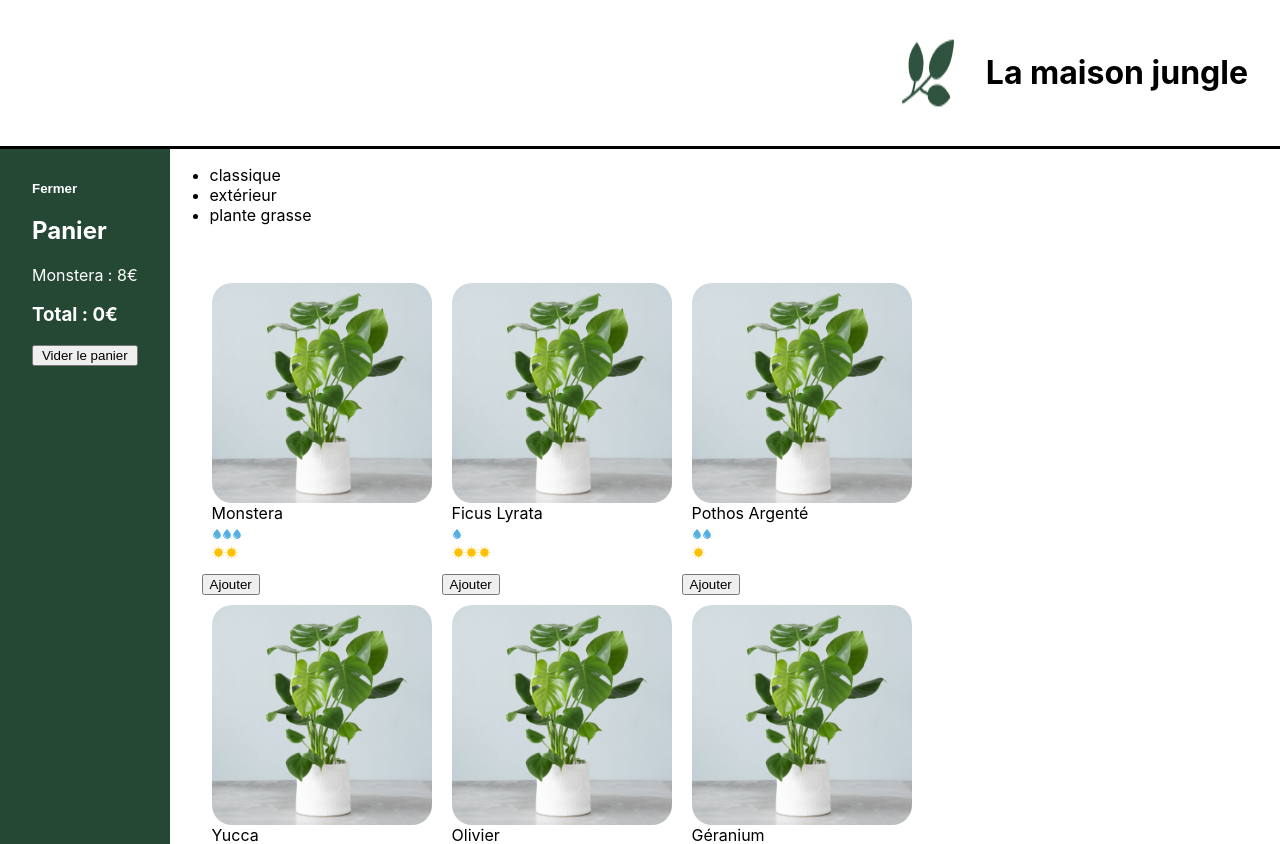
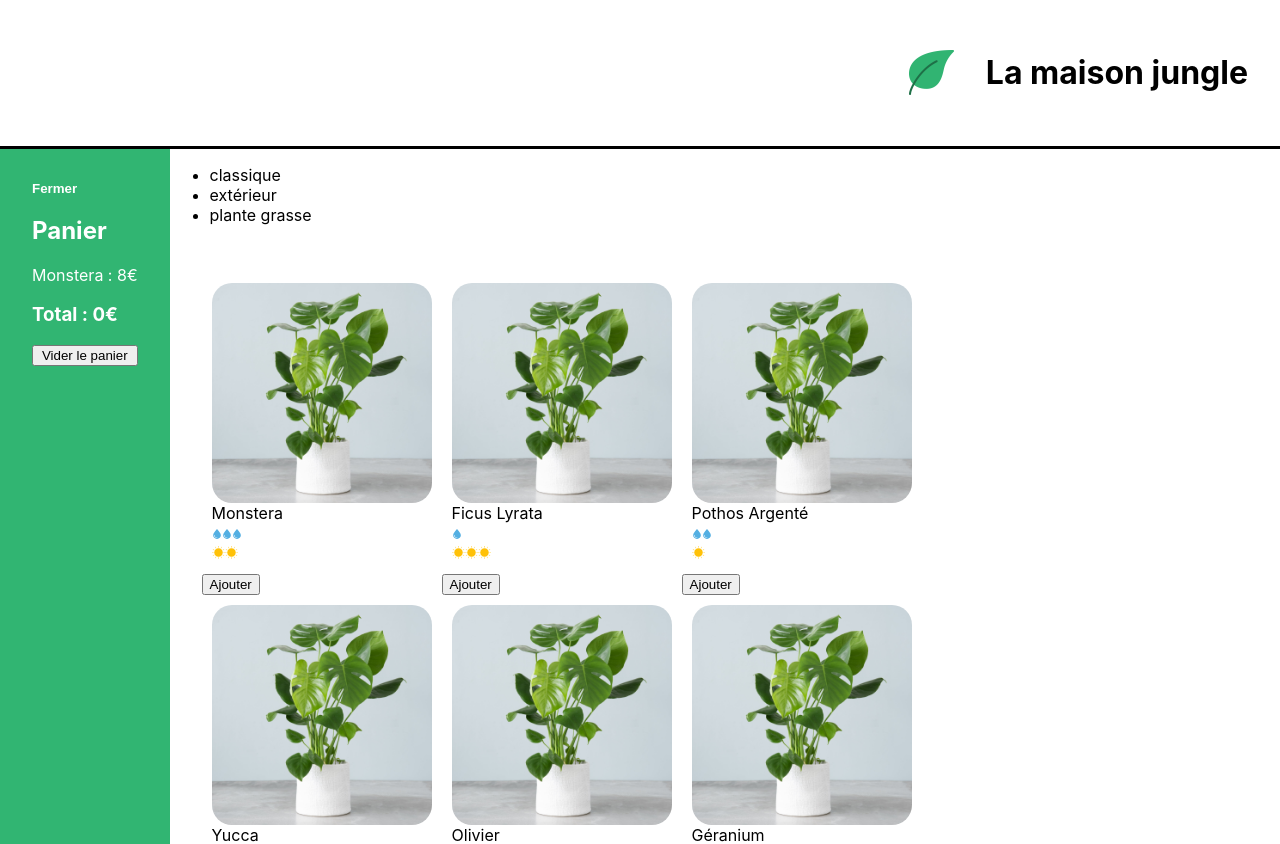
Before and after one commit to OpenClassrooms-Student-Center/7008001-Debutez-avec-React, a React (Create React App) app: page / in a window 1280 px wide. Shown: the top 844 px of the page. Built offline with nearby package versions, Linux system fonts and the light colour scheme.

Commit message:
change care naming + style

```diff
--- a/src/components/App.js
+++ b/src/components/App.js
@@ -12,7 +12,7 @@ function App() {
 	return (
 		<div>
 			<Banner>
-				<img src={logo} alt='La maison jungle' />
+				<img src={logo} alt='La maison jungle' className='lmj-logo' />
 				<h1 className='lmj-title'>La maison jungle</h1>
 			</Banner>
 			{/* <QuestionForm /> */}
--- a/src/components/Care.js
+++ b/src/components/CareScale.js
@@ -1,8 +1,8 @@
 import Sun from '../assets/sun.svg'
 import Water from '../assets/water.svg'
 
-function Care({ care, careType }) {
-	const scale = [1, 2, 3]
+function CareScale({ scaleValue, careType }) {
+	const range = [1, 2, 3]
 	const scaleType =
 		careType === 'light' ? (
 			<img src={Sun} alt='sun-icon' />
@@ -12,11 +12,13 @@ function Care({ care, careType }) {
 
 	return (
 		<div>
-			{scale.map((elem) =>
-				care >= elem ? <span key={elem.toString()}>{scaleType}</span> : null
+			{range.map((rangeElem) =>
+				scaleValue >= rangeElem ? (
+					<span key={rangeElem.toString()}>{scaleType}</span>
+				) : null
 			)}
 		</div>
 	)
 }
 
-export default Care
+export default CareScale
--- a/src/components/PlantItem.js
+++ b/src/components/PlantItem.js
@@ -1,4 +1,4 @@
-import Care from './Care'
+import CareScale from './CareScale'
 import '../styles/PlantItem.css'
 
 function handleClick(plantName) {
@@ -11,8 +11,8 @@ function PlantItem({ cover, name, water, light }) {
 			<img className='lmj-plant-item-cover' src={cover} alt={`${name} cover`} />
 			{name}
 			<div>
-				<Care careType='water' care={water} />
-				<Care careType='light' care={light} />
+				<CareScale careType='water' scaleValue={water} />
+				<CareScale careType='light' scaleValue={light} />
 			</div>
 		</li>
 	)
--- a/src/styles/Banner.css
+++ b/src/styles/Banner.css
@@ -6,8 +6,14 @@
 	display: flex;
 	justify-content: flex-end;
 	flex-direction: row;
+	align-items: center;
 }
 
 .lmj-title {
 	padding-left: 32px;
 }
+
+.lmj-logo {
+	height: 45px;
+	width: 45px;
+}
--- a/src/styles/Cart.css
+++ b/src/styles/Cart.css
@@ -1,6 +1,6 @@
 .lmj-cart {
 	color: white;
-	background-color: #244833;
+	background-color: #31b572;
 	padding: 32px;
 	display: flex;
 	flex-direction: column;
```
Also changed, not shown: src/assets/logo.png, src/styles/Care.css (deleted), 1 other file (tests, documents, lock files or other folders).
